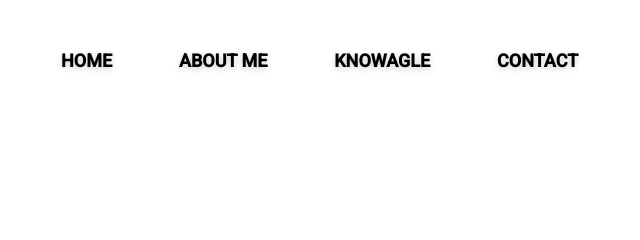
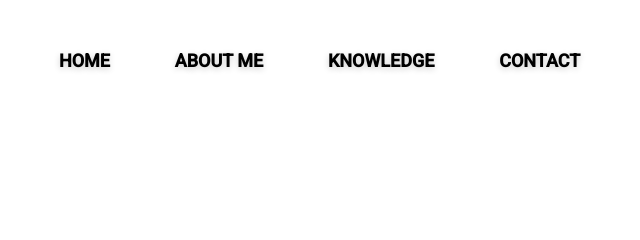
Before and after one commit to RafalRudnik/RafalRudnik.github.io, a plain HTML site: page index.html in a window 1280 px wide. Shown: the top 240 px of the page, 623-1263 px from the left. Drawn offline with nearby package versions, Linux system fonts and the light colour scheme.

Commit message:
Update index.html

```diff
--- a/index.html
+++ b/index.html
@@ -22,7 +22,7 @@
         <ul class="nav">
             <li><a class="liHome" href="#">HOME</a></li>
             <li><a class="liAbout" href="#">ABOUT ME</a></li>
-            <li><a class="liKnowagle" href="#">KNOWAGLE</a></li>
+            <li><a class="liKnowagle" href="#">KNOWLEDGE</a></li>
             <li><a class="liContact" href="#">CONTACT</a></li>
         </ul>
 
```
